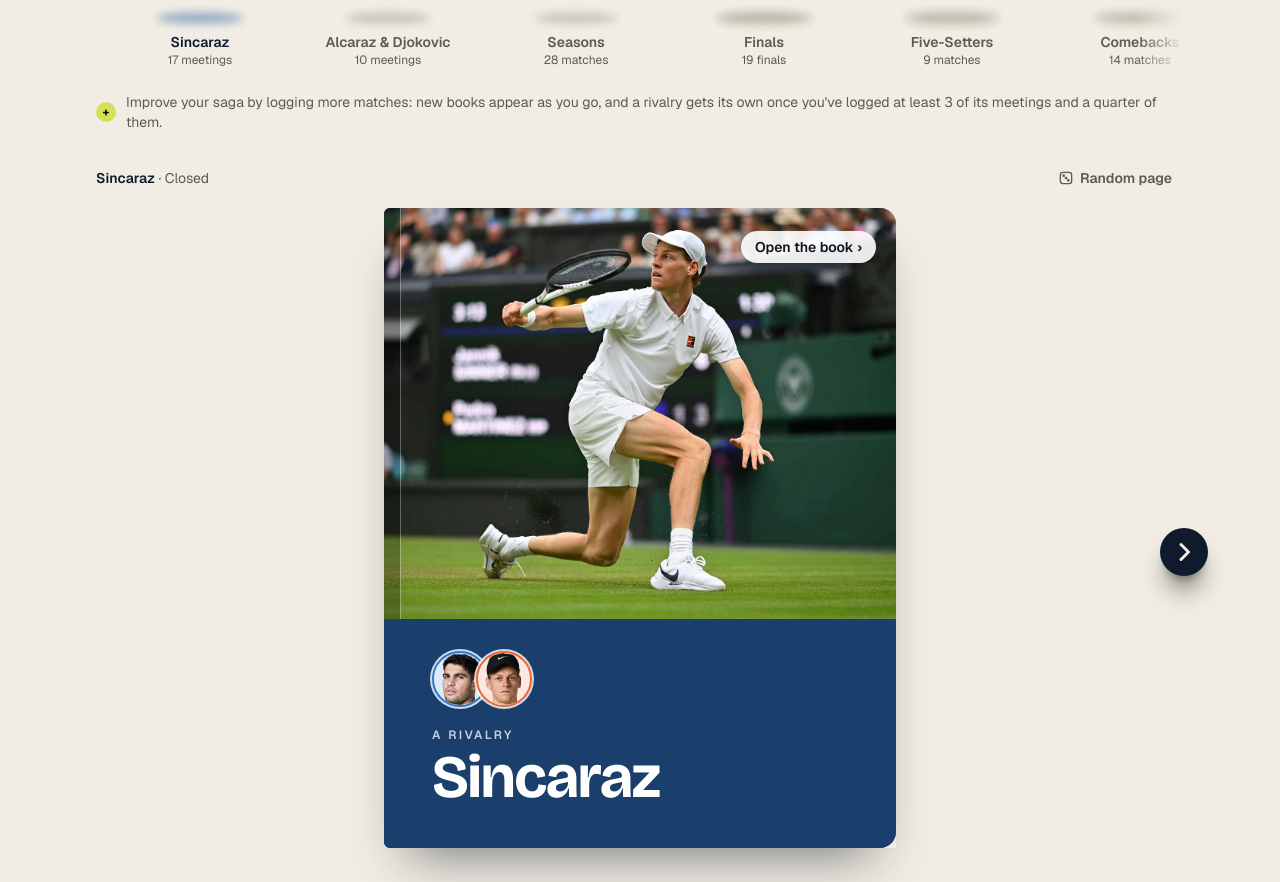
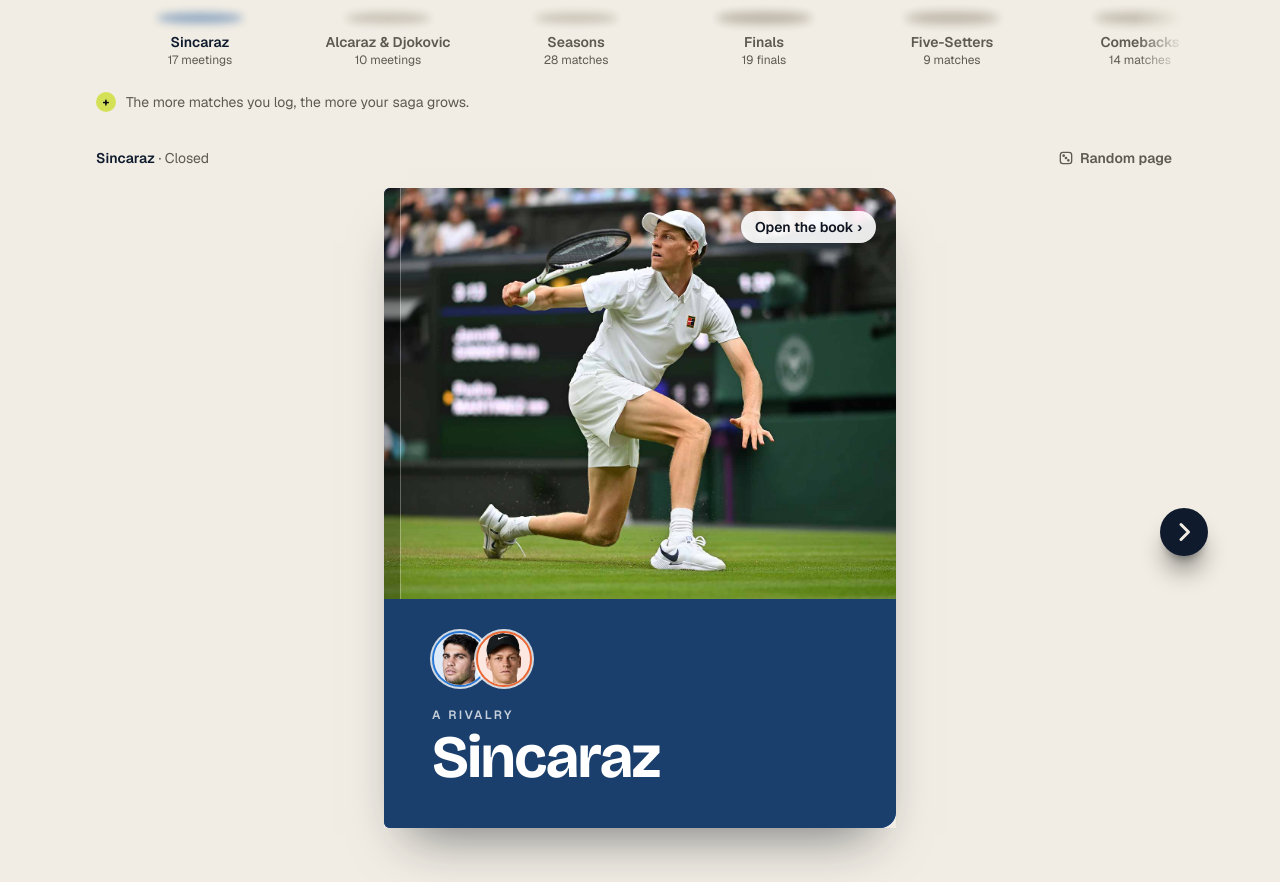
Before and after one commit to isaacslavens-beep/CourtSaga, a Next.js app: page / in a window 1280 px wide. Shown: the part 3953-4835 px from the top of the page. Built offline with nearby package versions, Linux system fonts and the light colour scheme.

Commit message:
Simpler line on how the saga grows
Co-Authored-By: Claude Opus 5.5 <noreply@anthropic.com>

```diff
--- a/app/diary/saga.tsx
+++ b/app/diary/saga.tsx
@@ -18,7 +18,7 @@ import {
   type StripItem,
 } from "./books";
 import { Avatar, BallScore, CollectionIcon, IconArrowUp, PageArrow, chartStyles } from "./fun";
-import { MIN_RIVALRY_MEETINGS, diaryPages, endingOf, eventLabel, monthLabel, roundName, scoreText } from "./library";
+import { diaryPages, endingOf, eventLabel, monthLabel, roundName, scoreText } from "./library";
 import { HighlightsLink, SlamLogo } from "../match-ui";
 import { useLog } from "./store";
 import { glideTo } from "../glide";
@@ -992,8 +992,7 @@ export function SagaSection() {
             +
           </span>
           <span>
-            Improve your saga by logging more matches: new books appear as you go, and a rivalry gets its own once you&apos;ve logged at least{" "}
-            {MIN_RIVALRY_MEETINGS} of its meetings and a quarter of them.{" "}
+            The more matches you log, the more your saga grows.{" "}
             {mode === "diary" && (
               <Link href="/log" className="font-semibold text-foreground underline underline-offset-4">
                 Log a match
```
